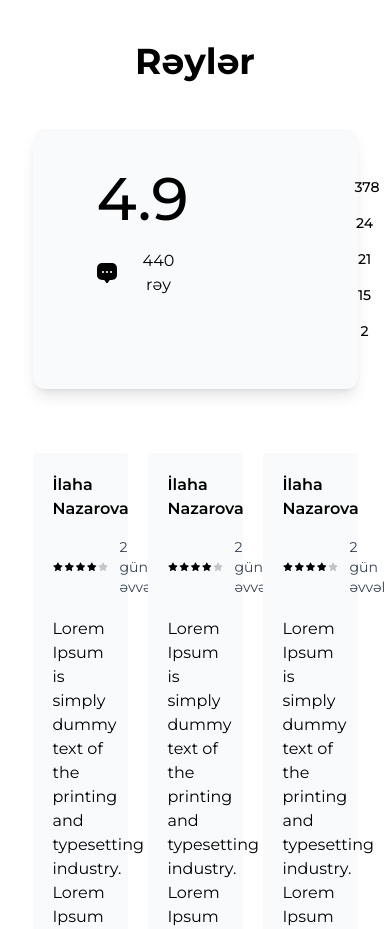
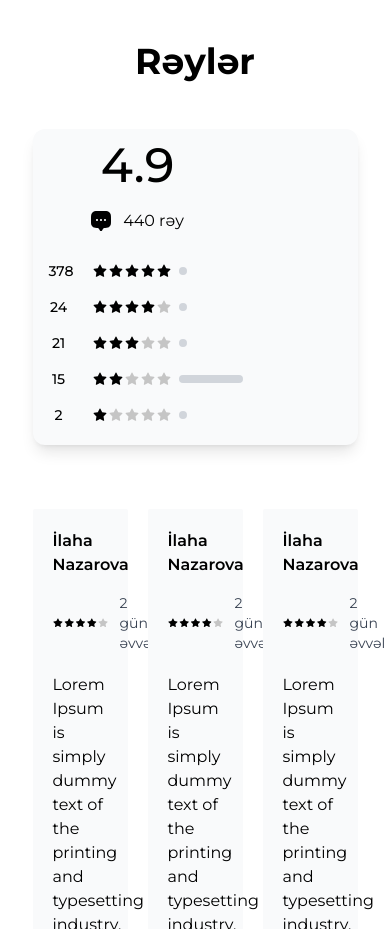
Before and after one commit to imrashidov/task-166, a React (Vite) app in the folder task-166/: page / in a window 390 px wide. Shown: the part 5700-6629 px from the top of the page. Built offline with nearby package versions, Linux system fonts and the light colour scheme.

Commit message:
Fix: Styling Reviews component for mobile

```diff
--- a/task-166/src/components/Header.jsx
+++ b/task-166/src/components/Header.jsx
@@ -30,7 +30,7 @@ export default function Header() {
         )}
       </div>
       <div
-        className={`fixed h-max  mt-0 px-8 w-screen inset-0  bg-white transition-all duration-200  ${
+        className={`fixed h-max  mt-0 px-8 w-screen inset-0  bg-white transition-all duration-75  ${
           isActive ? "top-[70px]" : "top-[-500px]"
         }`}
       >
--- a/task-166/src/components/Reviews.jsx
+++ b/task-166/src/components/Reviews.jsx
@@ -8,26 +8,26 @@ import comment from "../assets/comment.svg";
 
 export default function Reviews() {
   const reviews = [
-    { comments: 378, stars: stars5, percentage: 96 },
+    { comments: 378, stars: stars5, percentage: 72 },
     { comments: 24, stars: stars4, percentage: 32 },
     { comments: 21, stars: stars3, percentage: 20 },
-    { comments: 15, stars: stars2, percentage: 14 },
-    { comments: 2, stars: star1, percentage: 5 },
+    { comments: 15, stars: stars2, percentage: 16 },
+    { comments: 2, stars: star1, percentage: 1 },
   ];
 
   return (
     <div className="flex flex-col items-center text-center mb-32">
       <div className="w-5/6 mb-16">
         <h3 className="font-bold text-4xl mb-12">Rəylər</h3>
-        <div className="flex justify-start pl-16 py-10 shadow-lg rounded-xl bg-gray-50 ">
-          <div className="mr-24">
-            <span className="text-6xl font-medium">4.9</span>
-            <div className="flex mt-5 gap-3 ">
+        <div className="flex max-md:grid justify-start pl-16 py-10 max-md:pl-2 max-md:py-3 shadow-lg rounded-xl bg-gray-50 ">
+          <div className="mr-24 max-md:mr-2">
+            <span className="text-6xl font-medium max-md:text-5xl">4.9</span>
+            <div className="flex mt-5 gap-3 max-md:mb-5 max-md:justify-center">
               <img src={comment} alt="Comment" />
               <p>440 rəy</p>
             </div>
           </div>
-          <div className="flex flex-col items-start justify-center ml-24  w-3/5">
+          <div className="flex flex-col items-start justify-center ml-24 max-md:ml-0 w-3/5 max-md:w-full ">
             {reviews.map((review, index) => (
               <div
                 key={index}
```
